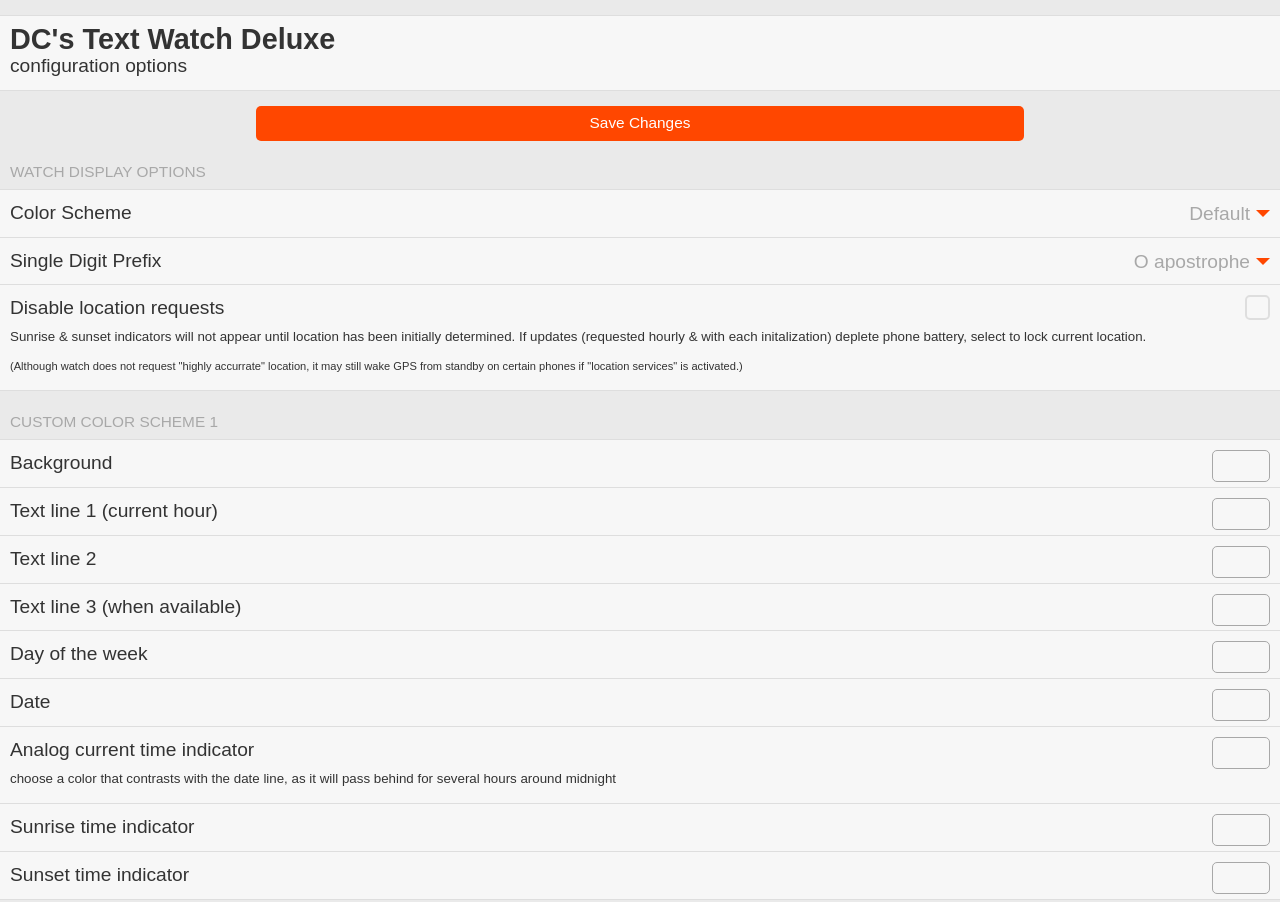
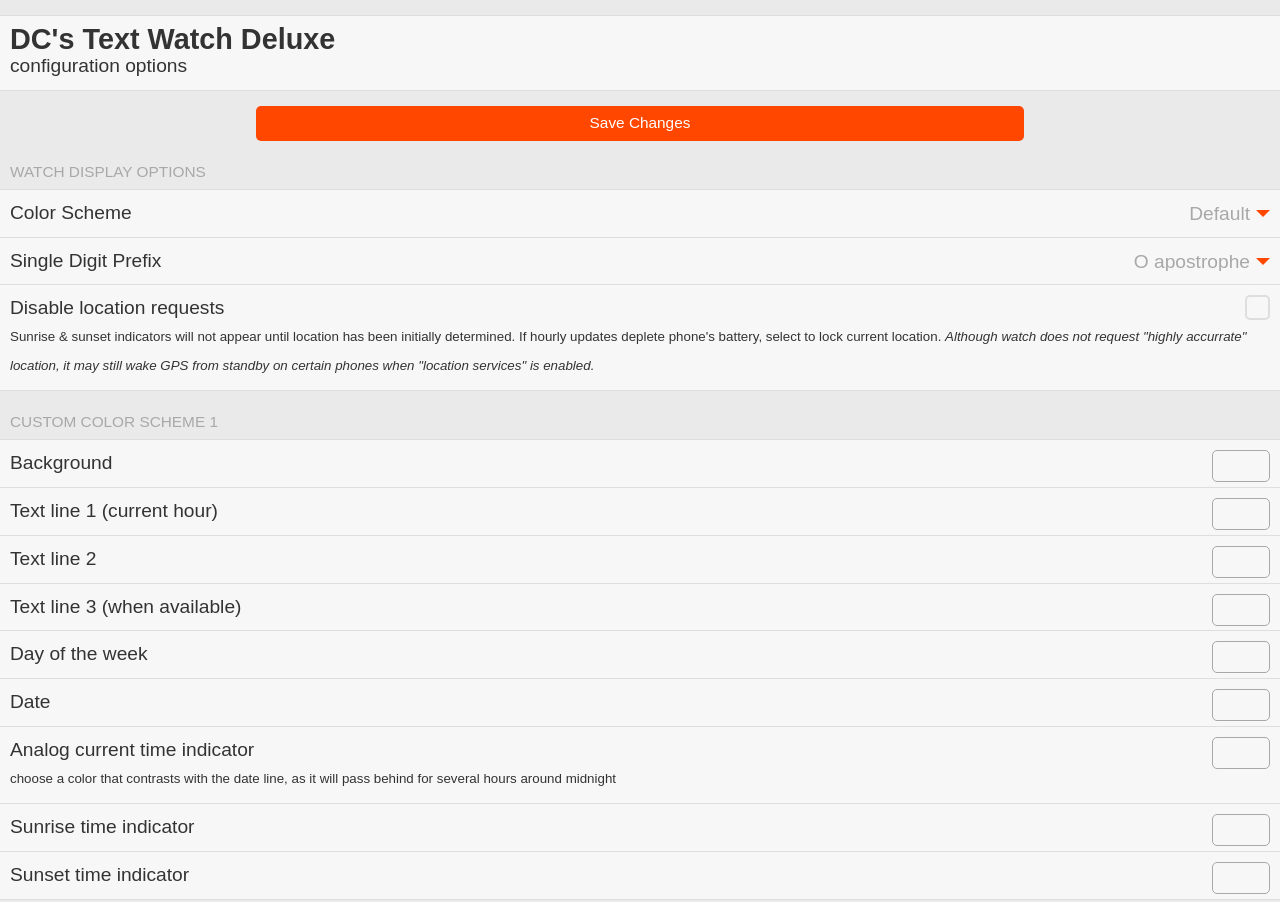
Before and after one commit to wackyneighbor/DC_Text_Watch_Deluxe, a plain HTML site: page config_v1.1_test.html in a window 1280 px wide. Shown: the top 902 px of the page. Drawn offline with Linux system fonts and the light colour scheme; a web font is replaced by a local one.

Commit message:
Update config_v1.1_test.html

```diff
--- a/config_v1.1_test.html
+++ b/config_v1.1_test.html
@@ -44,8 +44,7 @@
     </label>
     <label class="item">
       Disable location requests<br>
-      <small><small>Sunrise & sunset indicators will not appear until location has been initially determined.  If updates (requested hourly & with each initalization) deplete phone battery, select to lock current location.<br>
-        <small>(Although watch does not request "highly accurrate" location, it may still wake GPS from standby on certain phones if "location services" is activated.)</small></small></small>
+      <small><small>Sunrise & sunset indicators will not appear until location has been initially determined.  If hourly updates deplete phone's battery, select to lock current location.  <i>Although watch does not request "highly accurrate" location, it may still wake GPS from standby on certain phones when "location services" is enabled.</i></small></small>
       <input type="checkbox" class="item-checkbox" id="NoGPScheckbox">
     </label>
   </div>
```
